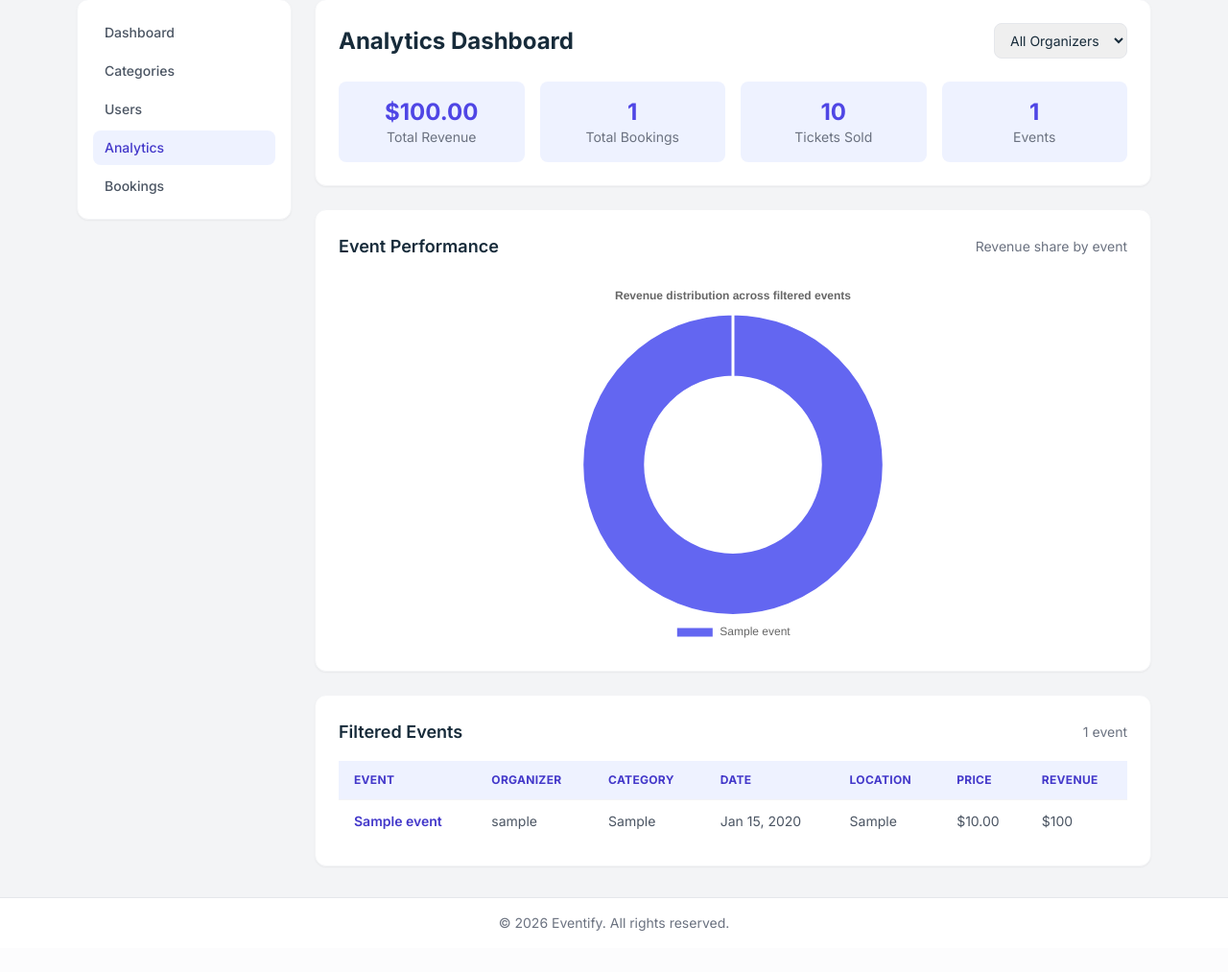
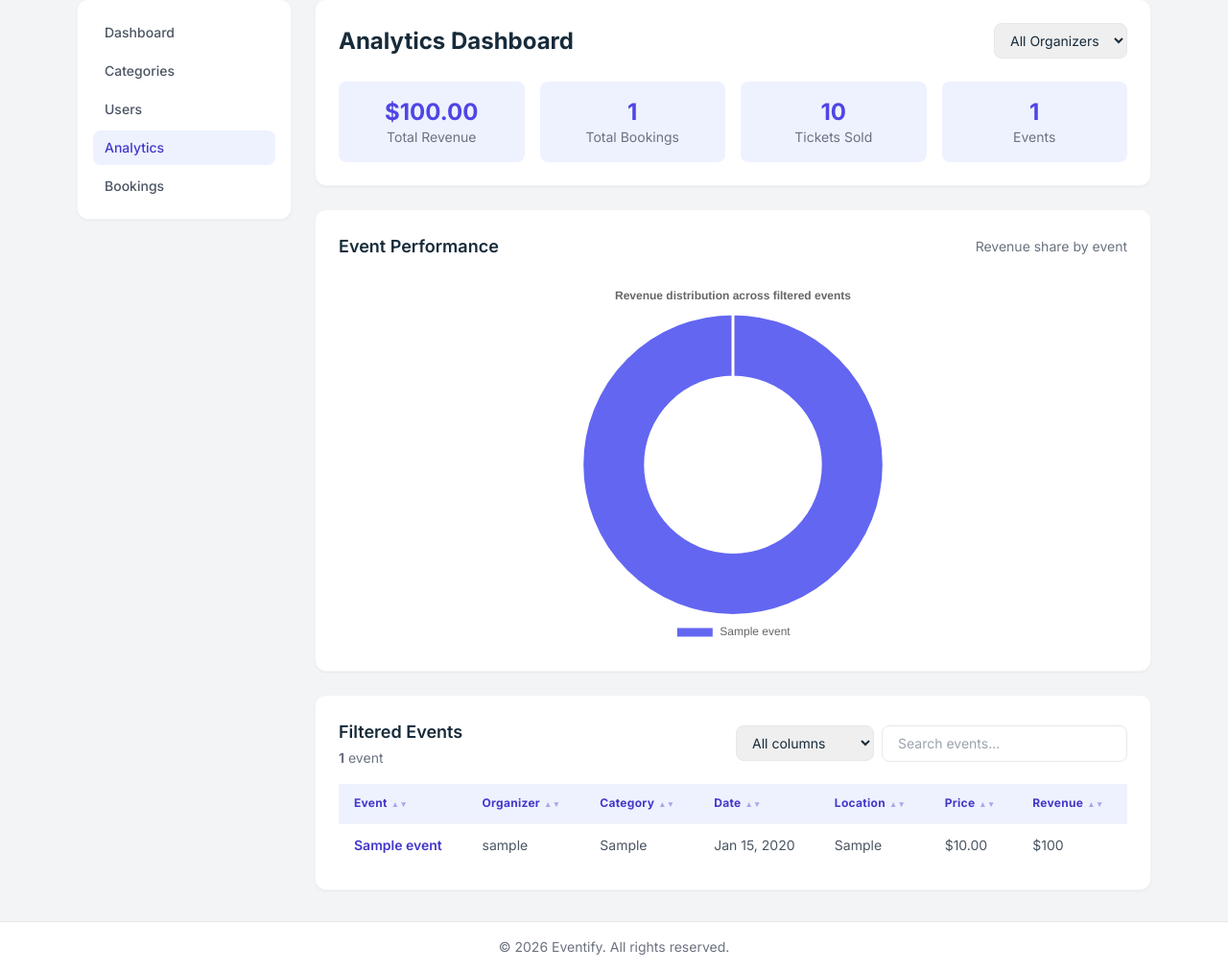
Before and after one commit to AI-with-Coding-2026/Project-B-Eventify, a Django app: page /admin/analytics/ in a window 1280 px wide. Shown: the part 121-1134 px from the top of the page at 96% size. Before the commit the page ends 1091 px from the top, so only its background shows below. Run offline with Django 5.2, Linux system fonts and the light colour scheme; a user stored in the database is signed in; tables that the repository leaves empty hold one stand-in row (values such as "Sample post"); some libraries are stand-ins or nearby versions.

Commit message:
filter and reaserch bar

```diff
--- a/authentication/templates/authentication/analytics_dashboard.html
+++ b/authentication/templates/authentication/analytics_dashboard.html
@@ -98,24 +98,47 @@
 </script>
 {% endif %}
 
-<div class="mt-6 bg-white p-6 rounded-xl shadow-sm border border-gray-100">
-    <div class="flex items-center justify-between mb-4">
-        <h2 class="text-lg font-semibold display">Filtered Events</h2>
-        <span class="text-sm text-gray-500">{{ total_events }} event{{ total_events|pluralize }}</span>
+<div class="mt-6 bg-white p-6 rounded-xl shadow-sm border border-gray-100" data-datagrid-wrapper>
+    <div class="flex flex-col sm:flex-row gap-3 justify-between items-start sm:items-center mb-4">
+        <div>
+            <h2 class="text-lg font-semibold display">Filtered Events</h2>
+            <span class="text-sm text-gray-500"><strong data-datagrid-count>{{ total_events }}</strong> event{{ total_events|pluralize }}</span>
+        </div>
+        <div class="flex w-full flex-col gap-2 sm:w-auto sm:flex-row">
+            <label>
+                <span class="sr-only">Search in column</span>
+                <select data-datagrid-search-column
+                    class="w-full rounded-lg border border-gray-200 px-3 py-2 text-sm focus:outline-none focus:ring-2 focus:ring-indigo-300 sm:w-36">
+                    <option value="-1">All columns</option>
+                    <option value="0">Event</option>
+                    <option value="1">Organizer</option>
+                    <option value="2">Category</option>
+                    <option value="3">Date</option>
+                    <option value="4">Location</option>
+                    <option value="5">Price</option>
+                    <option value="6">Revenue</option>
+                </select>
+            </label>
+            <label class="w-full sm:w-64">
+                <span class="sr-only">Search filtered events</span>
+                <input type="search" data-datagrid-search placeholder="Search events..."
+                    class="w-full rounded-lg border border-gray-200 px-4 py-2 text-sm focus:outline-none focus:ring-2 focus:ring-indigo-300">
+            </label>
+        </div>
     </div>
 
     {% if filtered_events %}
     <div class="overflow-x-auto">
-        <table class="min-w-full divide-y divide-gray-100 text-sm">
+        <table data-datagrid class="min-w-full divide-y divide-gray-100 text-sm">
             <thead class="bg-indigo-50 text-left text-xs font-semibold uppercase tracking-wide text-indigo-700">
                 <tr>
-                    <th class="px-4 py-3">Event</th>
-                    <th class="px-4 py-3">Organizer</th>
-                    <th class="px-4 py-3">Category</th>
-                    <th class="px-4 py-3">Date</th>
-                    <th class="px-4 py-3">Location</th>
-                    <th class="px-4 py-3">Price</th>
-                    <th class="px-4 py-3">Revenue</th>
+                    <th class="px-4 py-3"><button type="button" data-sort="0">Event</button></th>
+                    <th class="px-4 py-3"><button type="button" data-sort="1">Organizer</button></th>
+                    <th class="px-4 py-3"><button type="button" data-sort="2">Category</button></th>
+                    <th class="px-4 py-3"><button type="button" data-sort="3">Date</button></th>
+                    <th class="px-4 py-3"><button type="button" data-sort="4">Location</button></th>
+                    <th class="px-4 py-3"><button type="button" data-sort="5">Price</button></th>
+                    <th class="px-4 py-3"><button type="button" data-sort="6">Revenue</button></th>
                 </tr>
             </thead>
             <tbody class="divide-y divide-gray-100 text-gray-600">
--- a/static/js/admin_datagrid.js
+++ b/static/js/admin_datagrid.js
@@ -85,12 +85,14 @@
 
     function initSearch(wrapper) {
         var searchInput = wrapper.querySelector('[data-datagrid-search]');
+        var searchColumn = wrapper.querySelector('[data-datagrid-search-column]');
         var tables = wrapper.querySelectorAll('[data-datagrid]');
 
         if (!searchInput || tables.length === 0) return;
 
-        searchInput.addEventListener('input', function () {
+        function applySearch() {
             var query = searchInput.value.toLowerCase().trim();
+            var columnIndex = searchColumn ? Number(searchColumn.value) : -1;
 
             tables.forEach(function (table) {
                 var tbody = table.tBodies[0];
@@ -98,7 +100,9 @@
 
                 var visibleCount = 0;
                 Array.from(tbody.rows).forEach(function (row) {
-                    var text = row.textContent.toLowerCase();
+                    var text = columnIndex >= 0
+                        ? (row.cells[columnIndex] || {textContent: ''}).textContent.toLowerCase()
+                        : row.textContent.toLowerCase();
                     var matches = !query || text.indexOf(query) !== -1;
                     row.style.display = matches ? '' : 'none';
                     if (matches) visibleCount++;
@@ -115,7 +119,10 @@
                     }
                 }
             });
-        });
+        }
+
+        searchInput.addEventListener('input', applySearch);
+        if (searchColumn) searchColumn.addEventListener('change', applySearch);
     }
 
     /* ── Column-Value Filter ───────────────────────────────────── */
```
